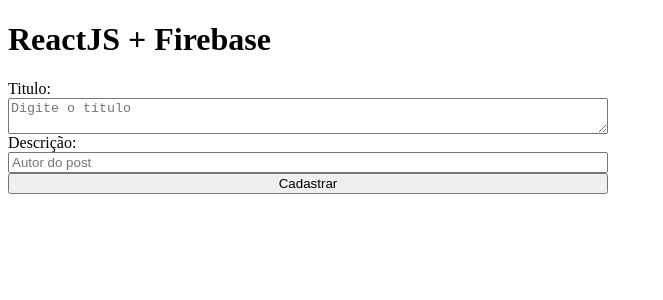
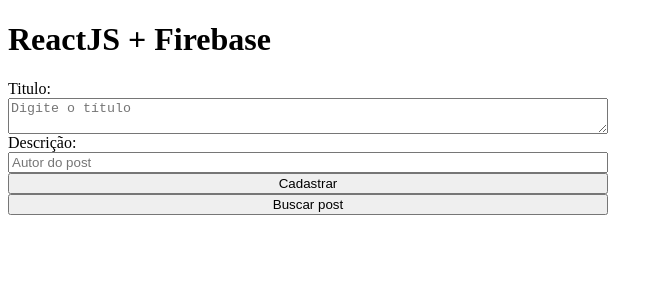
Before and after one commit to MHPontes/reactjs-firebase, a React (Create React App) app: page / in a window 1280 px wide. Shown: the top 300 px of the page, without its empty margins (0-663 px from the left). Built offline with nearby package versions, Linux system fonts and the light colour scheme; no server answers.

Commit message:
Atualizando handleAdd e criando buscarPost para cadastrar e buscar no firestore

```diff
--- a/src/App.js
+++ b/src/App.js
@@ -1,27 +1,53 @@
 import { useState } from "react";
-import { db } from "./firebaseConnection";    // Importando o db para inserir dados no Firestore
-import { doc, setDoc } from "firebase/firestore";     // Importando o setDoc para inserir dados no Firestore
-import  "./App.css";
-
+import { db } from "./firebaseConnection"; // Importando o db para inserir dados no Firestore
+import { addDoc, collection, doc, getDoc, setDoc } from "firebase/firestore"; // Importando o setDoc para inserir dados no Firestore
+import "./App.css";
 
 function App() {
   const [titulo, setTitulo] = useState("");
   const [autor, setAutor] = useState("");
 
+  async function handleAdd() {
+    // Função para adicionar os dados no Firestore, async para aguardar a execução do setDoc e não travar a aplicação, setando os valores de titulo e autor
+    //   await setDoc(doc(db, "posts", "123456997712"), {
+    //     titulo: titulo,
+    //     autor: autor
+    //   })
+    //   .then(() => {
+    //     console.log("Dados cadastrados com sucesso!");
+    //   })
+    //   .catch((error) => {
+    //     console.log("Erro ao cadastrar os dados: ", error);
+    //   });
+    // }
 
-  async function handleAdd() {       // Função para adicionar os dados no Firestore, async para aguardar a execução do setDoc e não travar a aplicação
-    await setDoc(doc(db, "posts", "123456997712"), {
+    await addDoc(collection(db, "posts"), {
+      // Adicionando os dados no Firestore, collection para criar uma coleção e addDoc para adicionar os dados
       titulo: titulo,
-      autor: autor
+      autor: autor,
     })
       .then(() => {
         console.log("Dados cadastrados com sucesso!");
+        setTitulo(""); // Limpando o campo de titulo apos o cadastro
+        setAutor(""); // Limpando o campo de autor apos o cadastro
       })
       .catch((error) => {
         console.log("Erro ao cadastrar os dados: ", error);
       });
   }
 
+  async function buscarPost() {
+    const postRef = doc(db, "posts", "12345"); // Buscando os dados no Firestore, doc para buscar um documento, passando o db, a coleção e o id do documento
+
+    await getDoc(postRef)  // Buscando o documento no Firestore recebendo o postRef
+      .then((snapshot) => {
+        setAutor(snapshot.data().autor); // Setando o valor do autor com o valor do autor do documento
+        setTitulo(snapshot.data().titulo); // Setando o valor do titulo com o valor do titulo do documento
+      })
+      .catch((error) => {
+        console.log("Erro ao buscar os dados: ", error);
+      });
+  }
 
   return (
     <div className="App">
@@ -33,20 +59,21 @@
           type="text"
           placeholder="Digite o título"
           value={titulo}
-        onChange={(e) => setTitulo(e.target.value)}  />    {/* onChange e disparado toda vez que um valor é salvo e.target pega o valor do input */}
-
+          onChange={(e) => setTitulo(e.target.value)}
+        />{" "}
+        {/* onChange e disparado toda vez que um valor é salvo e.target pega o valor do input */}
         <label>Descrição:</label>
         <input
           type="text"
           placeholder="Autor do post"
           value={autor}
-        onChange={(e) => setAutor(e.target.value)}  />
-
+          onChange={(e) => setAutor(e.target.value)}
+        />
         <button onClick={handleAdd}>Cadastrar</button>
+        <button onClick={buscarPost}>Buscar post</button>
       </div>
     </div>
   );
 }
 
-
 export default App;
--- a/src/firebaseConnection.js
+++ b/src/firebaseConnection.js
@@ -18,7 +18,6 @@
 
     measurementId: "G-94PJKS3455"
 
-
   };
 
 const firebaseApp = initializeApp(firebaseConfig);   // Iniciando o Firebase com as configurações do firebaseConfig
```
Lines whose indentation alone changed are shown as unchanged.
